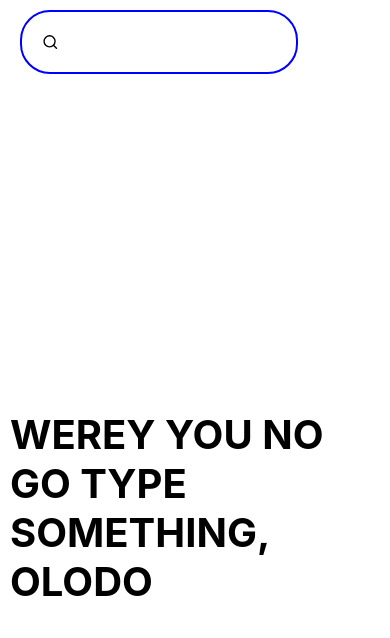
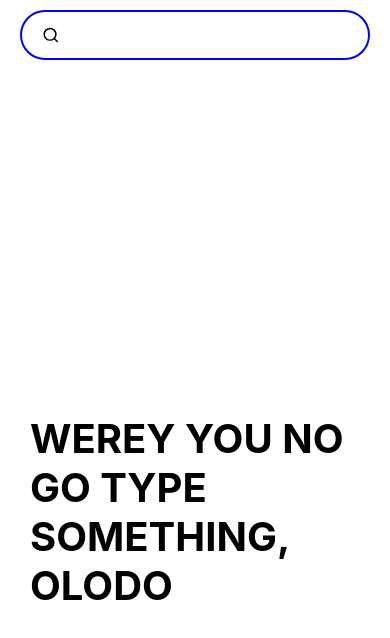
Before and after one commit to Tobbeycc1/image-story-app, a React (Create React App) app: page / in a window 390 px wide. Shown: the top 638 px of the page. Built offline with nearby package versions, Linux system fonts and the light colour scheme; the HTML template or start-up script is replaced by a standard one.

Commit message:
more searchbar styling

```diff
--- a/src/App.js
+++ b/src/App.js
@@ -6,7 +6,7 @@ import Quote from "./Quote";
 function App() {
   return (
     <div>
-STORY BOOK TEST
+
 {/* <Detail/> */}
 
 <Quote/>
--- a/src/index.css
+++ b/src/index.css
@@ -1,3 +1,8 @@
+*{
+  margin: 0;
+  padding: 0;
+  box-sizing: border-box;
+}
 body {
   margin: 0;
   font-family: -apple-system, BlinkMacSystemFont, 'Segoe UI', 'Roboto', 'Oxygen',
--- a/src/test.module.css
+++ b/src/test.module.css
@@ -1,10 +1,17 @@
+/* .bigBack{
+    padding: 20px;
+} */
 .img{
     display: inline-block;
     /* position: absolute; */
     width: 400px;
     height: 400px;
     object-fit: cover;
-    border-radius: 10px;
+    border-radius: 40px;
+
+}
+.img:hover{
+    transform: scale(1.02);
 }
 .imgCon{
     display: inline-block;
@@ -29,7 +36,7 @@
 }
 .inputSubCon{
     position: relative;
-    width: 60vw;
+    /* width: 60vw; */
     height: 50px;
     border-radius: 30px;
     margin: 10px 20px;
@@ -52,6 +59,8 @@
     display: flex;
     flex-wrap: wrap;
     justify-content: flex-end;
+    padding: 10px;
+    margin-top: 80px;
 }
 .smallCon{
 
@@ -77,7 +86,7 @@
     width: 100vw;
     font-size: 40px;
     font-weight: bold;
-    padding: 10px;
+    padding: 20px;
 }
 .searchIcon{
     display: inline-block;
@@ -86,3 +95,22 @@
     margin-right: 20px;
 
 }
+@media screen and (max-width: 540px) {
+    .imgCon{
+        display: block;
+        margin-right: 0px;
+        margin-left: 0px;
+        margin-top: 20px;
+    }
+    .img{
+        display: block;
+        width: 100vw;
+        height: 400px;
+        padding: 20px;
+        border-radius: 40px;
+    }
+    .flex{
+        display: block;
+    }
+
+}
```
